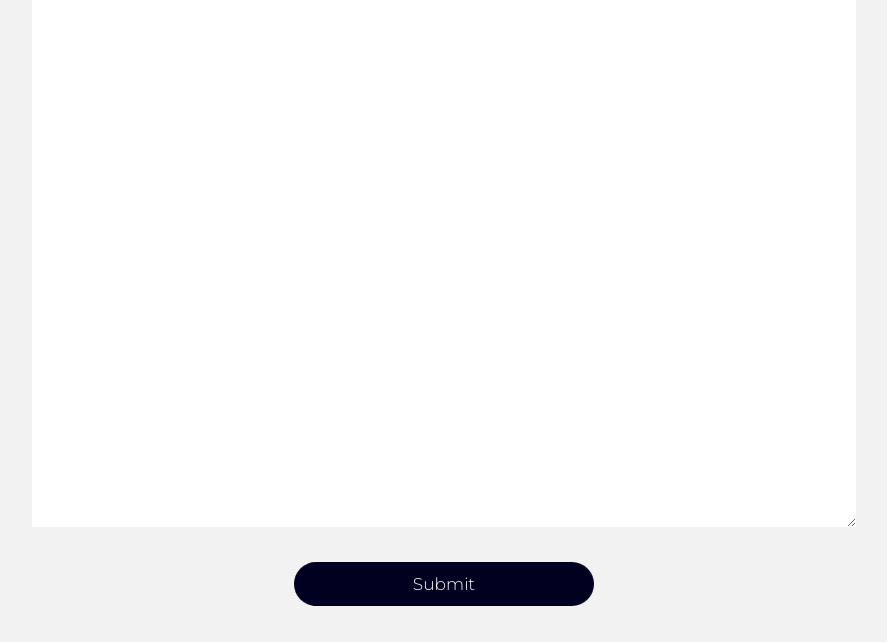
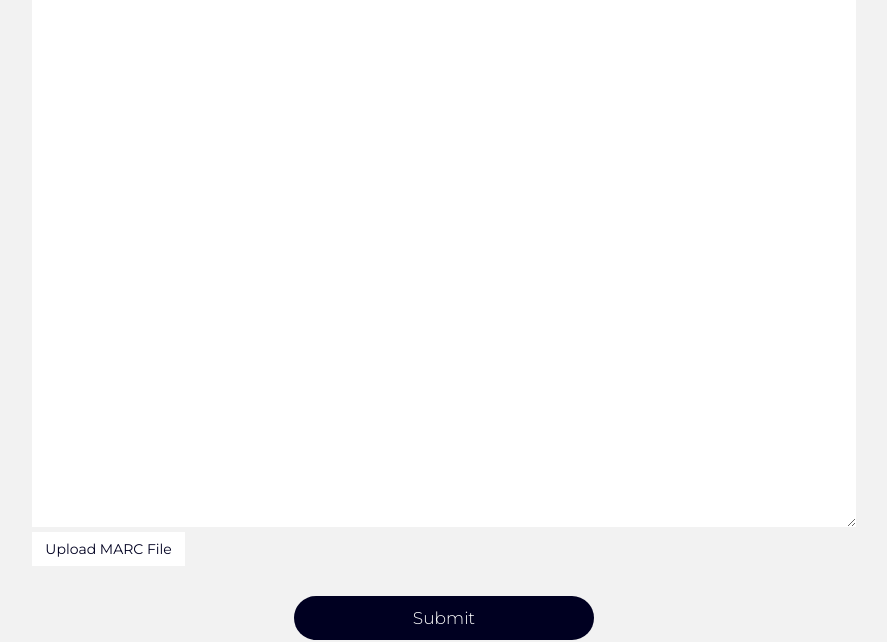
Before and after one commit to cldi/CanLink, a Django app: page / in a window 1280 px wide. Shown: the part 158-800 px from the top of the page, without its empty margins (196-1083 px from the left). Run offline with Django 3.2, Linux system fonts and the light colour scheme; parts of the project's set-up code (start-up, migrations or seed data) failed here and were passed over; some libraries are stand-ins or nearby versions.

Commit message:
basic upload working - needs some work

```diff
--- a/code/website/templates/website/header.html
+++ b/code/website/templates/website/header.html
@@ -11,14 +11,13 @@
     <link rel="stylesheet" href="{% static 'website/css/styles.css' %}" type="text/css" />
     <script src="https://ajax.googleapis.com/ajax/libs/jquery/1.11.1/jquery.min.js"></script>
     <link href="https://fonts.googleapis.com/css?family=Montserrat:300,400" rel="stylesheet">
-    <link href="https://fonts.googleapis.com/css?family=Roboto+Mono" rel="stylesheet">
     <meta name="viewport" content="width=device-width, initial-scale=1.0">
     <meta name="csrf-token" content="{% csrf_token %}">
     <script src='https://www.google.com/recaptcha/api.js'></script>
     <script src="{% static 'website/js/scripts.js' %}"></script>
-    <!-- <script src="{% static 'website/js/jquery.ui.widget.js' %}"></script>
+    <script src="{% static 'website/js/jquery.ui.widget.js' %}"></script>
     <script src="{% static 'website/js/jquery.iframe-transport.js' %}"></script>
-    <script src="{% static 'website/js/jquery.fileupload.js' %}"></script> -->
+    <script src="{% static 'website/js/jquery.fileupload.js' %}"></script>
 </head>
 
 <body>
@@ -35,6 +34,13 @@
             <div class="col-sm-8" id="pasteArea">
                 <span id="heading">PASTE MARC RECORDS</span>
                 <textarea id="records" name="records"></textarea>
+
+                <form method="post" id="upload_form" enctype="multipart/form-data">
+                    <label class="btn btn-default btn-file" id="upload_button" style="color: #000021; border-radius: 0px; border-color: white; background-color: white;">
+                        Upload MARC File
+                        <input type="file" id="records_upload" style="display: none;" onchange="uploadFile(this)">
+                    </label>
+                </form>
                 <!-- <button
                         id="pasteAreaSubmitButton"
                         class="g-recaptcha center-block"
@@ -52,5 +58,35 @@
         </div>
     </div>
 </body>
+<script>
+// handle file uploads
+function uploadFile(input) {
+
+    var formData = new FormData();
+    var fileInput = document.getElementById('records_upload');
+    var file = fileInput.files[0];
+    formData.append('records_file', file);
+    formData.append("test", "test");
+
+    // var formData = new FormData();
+    // formData.append("records", $('input[type=file]')[0].files[0]);
+
+
+    $.ajax({
+        type: "POST",
+        url: "thesisSubmission/",
+        processData: false,
+        contentType: false,
+        dataType: "json",
+        data: formData,
+        success: function(data){
+            alert("success");
+        }
+
+    });
+
+
+}
+</script>
 
 </html>
--- a/code/website/templates/website/thesisSubmission.html
+++ b/code/website/templates/website/thesisSubmission.html
@@ -17,7 +17,6 @@
     <link rel="stylesheet" href="{% static 'website/css/styles.css' %}" type="text/css" />
     <script src="https://ajax.googleapis.com/ajax/libs/jquery/1.11.1/jquery.min.js"></script>
     <link href="https://fonts.googleapis.com/css?family=Montserrat:300,400" rel="stylesheet">
-    <link href="https://fonts.googleapis.com/css?family=Roboto+Mono" rel="stylesheet">
     <meta name="viewport" content="width=device-width, initial-scale=1.0">
     <meta name="csrf-token" content="{% csrf_token %}">
     <script src='https://www.google.com/recaptcha/api.js'></script>
@@ -38,7 +37,7 @@
             <div class="col-sm-8" id="pasteArea">
                 <div id="messages">
                     <hr>
-                    <div class="text-center" id="successMessage">34/40 Records Processed Successfully</div>
+                    <div class="text-center" id="successMessage"></div>
                     <hr>
                     <div id="errors">
                         <div id="heading">ERRORS</div>
--- a/code/website/views.py
+++ b/code/website/views.py
@@ -11,18 +11,25 @@ import json
 import io
 from .processing import *
 from .processing.processing import *
+from django.views.decorators.csrf import csrf_exempt
 # import processing.processing
 # Create your views here.
 
 def index(request):
     return render(request, "website/header.html")
 
-
+@csrf_exempt
 def thesisSubmission(request):
     # called when the presses the submit button after pasting the records
     if request.method == 'POST':
         if request.is_ajax():
-            raw_records = request.POST.get("records")
+
+            if "records_file" in request.FILES:
+                raw_records = request.FILES["records_file"].read().decode("utf-8")
+            else:
+                raw_records = request.POST.get("records")
+
+
             # recaptcha_response = request.POST.get("recaptcha")
             user_ip = get_ip(request)
 
@@ -38,6 +45,7 @@ def thesisSubmission(request):
             return_values = processRecords(raw_records)
 
             return(HttpResponse(json.dumps(return_values)))     # success
+
     if request.method == "GET":
         return(render(request, "website/thesisSubmission.html"))
     return HttpResponse("Server Error")
```
Also changed, not shown: code/website/static/website/css/styles.css (line endings or trailing spaces), code/website/static/website/js/scripts.js (line endings or trailing spaces), 1 other file.
